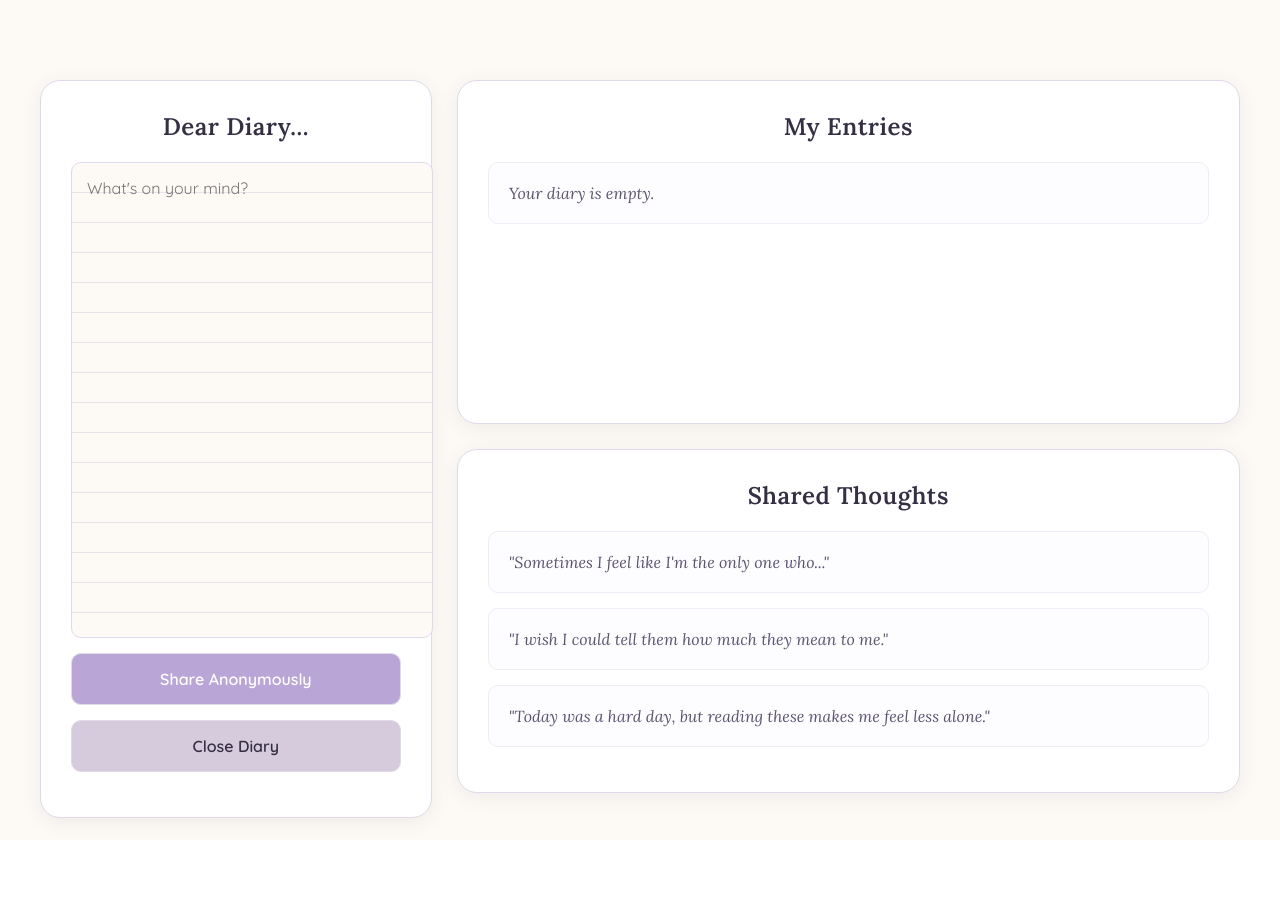
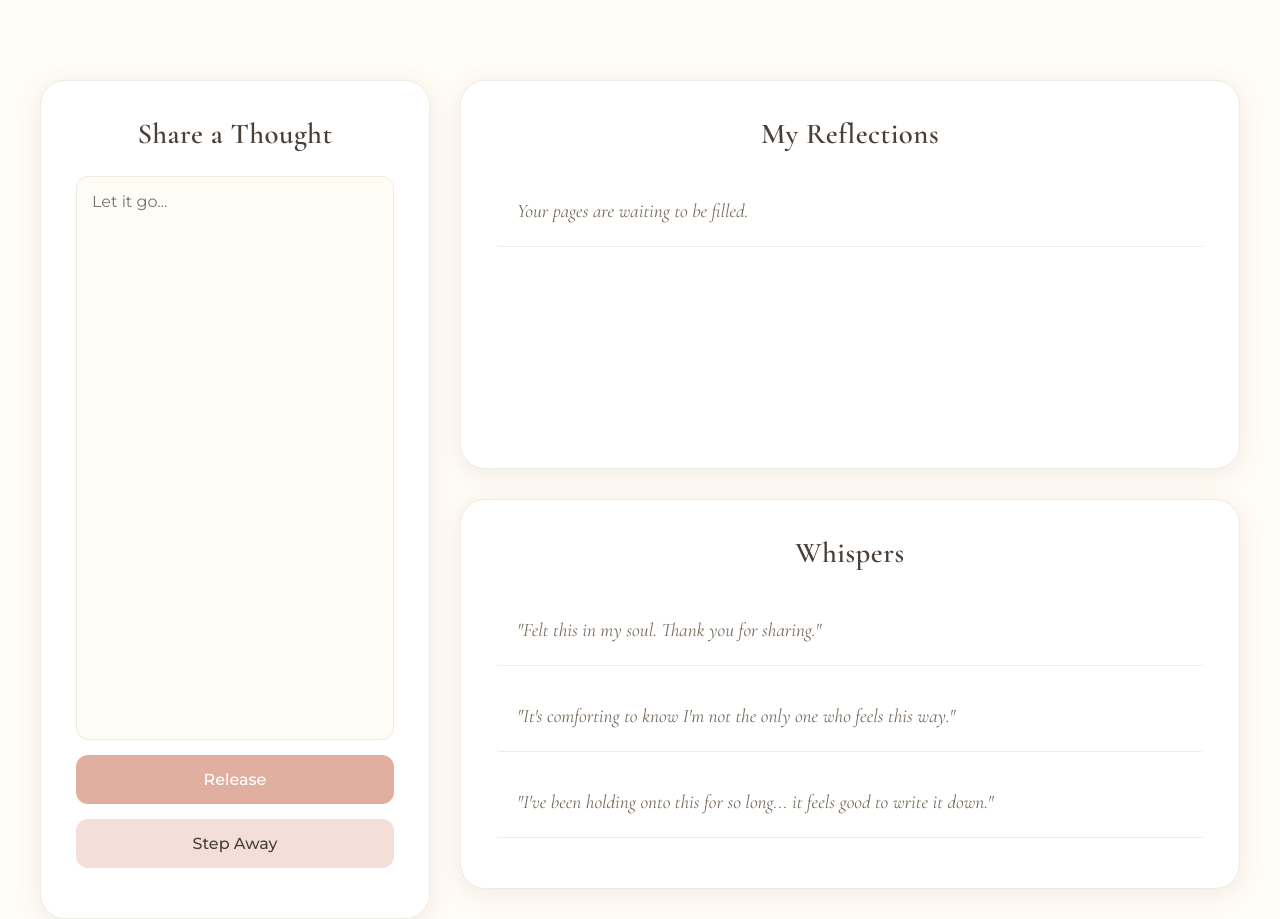
Before and after one commit to FakeandrewA/confessions, a Django app: page /confessions/ in a window 1280 px wide. Before the commit the page ends 829 px from the top, so only its background shows below. Run offline with Django 5.2, Linux system fonts and the light colour scheme; the visitor is signed in with stand-in values (Sample User, id 1).

Commit message:
Gemini CLI
@templates/confessions/home.html

I’d like this page redesigned with a warm, gentle, and inviting aesthetic, creating a safe space where people can share their deepest thoughts and confessions anonymously.

Here’s how I imagine it:

On the left-hand side, there should be a soothing dashboard for creating my own posts, almost like writing a heartfelt letter or journaling in a private nook.

In the top right section, display my own confessions, with a soft scrolling experience if they overflow, evoking the feeling of leafing through personal pages.

In the bottom right section, show confessions shared by other users, gently reminding us that we’re never alone in what we carry.

Include subtle, thoughtfully placed buttons to update or delete my posts, providing quiet control without disrupting the calming atmosphere.

I’d also love for this design to use a warm, cozy color palette — think soft earthy tones, muted corals, gentle ambers, or comforting blush hues — to reinforce a sense of safety, intimacy, and trust.

The overall experience should feel like a comforting retreat: a space where vulnerability is met with warmth and understanding, rather than cold technology.

```diff
--- a/templates/confessions/home.html
+++ b/templates/confessions/home.html
@@ -2,23 +2,23 @@
 <html lang="en">
 <head>
     <meta charset="UTF-8" />
-    <title>A Safe Space</title>
+    <title>The Comfort Corner</title>
     <style>
-        @import url('https://fonts.googleapis.com/css2?family=Lora:ital,wght@0,400;0,600;1,400&family=Quicksand:wght@400;600&display=swap');
+        @import url('https://fonts.googleapis.com/css2?family=Cormorant+Garamond:ital,wght@0,400;0,600;1,400&family=Montserrat:wght@400;500&display=swap');
 
         :root {
-            --bg-color: #fdfaf6;
-            --panel-bg: #ffffff;
-            --text-color: #5c5470;
-            --heading-color: #352f44;
-            --accent-color: #b9a5d6;
-            --subtle-accent: #d6cadd;
-            --border-color: #e0d9e9;
-            --shadow-color: rgba(53, 47, 68, 0.08);
+            --bg-color: #FFFBF5;
+            --panel-bg: #FFFFFF;
+            --text-color: #776B5D;
+            --heading-color: #4A403A;
+            --accent-color: #E0AFA0; /* Muted Coral/Blush */
+            --subtle-accent: #F4DFD8;
+            --border-color: #F0EBE3;
+            --shadow-color: rgba(119, 107, 93, 0.1);
         }
 
         body {
-            font-family: 'Quicksand', sans-serif;
+            font-family: 'Montserrat', sans-serif;
             background-color: var(--bg-color);
             color: var(--text-color);
             margin: 0;
@@ -32,7 +32,7 @@
         .container {
             display: grid;
             grid-template-columns: 1fr 2fr;
-            gap: 25px;
+            gap: 30px;
             width: 100%;
             max-width: 1200px;
             height: 85vh;
@@ -41,23 +41,23 @@
         .widget {
             background: var(--panel-bg);
             border: 1px solid var(--border-color);
-            border-radius: 20px;
-            padding: 30px;
-            box-shadow: 0 4px 20px var(--shadow-color);
+            border-radius: 25px;
+            padding: 35px;
+            box-shadow: 0 5px 25px var(--shadow-color);
+            display: flex;
+            flex-direction: column;
         }
 
         .journal {
             grid-column: 1 / 2;
             grid-row: 1 / 3;
-            display: flex;
-            flex-direction: column;
         }
 
         .right-panel {
             grid-column: 2 / 3;
             display: grid;
             grid-template-rows: 1fr 1fr;
-            gap: 25px;
+            gap: 30px;
             height: 100%;
         }
 
@@ -66,11 +66,13 @@
         }
 
         h2 {
-            font-family: 'Lora', serif;
+            font-family: 'Cormorant Garamond', serif;
             color: var(--heading-color);
             text-align: center;
             margin-top: 0;
+            margin-bottom: 25px;
             font-weight: 600;
+            font-size: 1.8em;
             letter-spacing: 0.5px;
         }
 
@@ -78,35 +80,35 @@
             width: 100%;
             padding: 15px;
             margin-bottom: 15px;
-            border-radius: 10px;
+            border-radius: 12px;
             border: 1px solid var(--border-color);
             background-color: var(--bg-color);
             color: var(--text-color);
-            font-family: 'Quicksand', sans-serif;
+            font-family: 'Montserrat', sans-serif;
             font-size: 1em;
+            box-sizing: border-box;
         }
 
         textarea {
             resize: none;
             flex-grow: 1;
-            background-image: repeating-linear-gradient(var(--bg-color), var(--bg-color) 29px, var(--subtle-accent) 30px);
-            line-height: 30px;
-            padding-top: 10px;
         }
         textarea:focus {
             outline: 1px solid var(--accent-color);
+            border-color: var(--accent-color);
         }
 
         button {
             background-color: var(--accent-color);
             color: white;
-            font-weight: 600;
+            font-weight: 500;
             cursor: pointer;
             transition: background-color 0.3s;
+            border: none;
         }
 
         button:hover {
-            background-color: #a892c7;
+            background-color: #d49a8a;
         }
 
         .logout-form {
@@ -118,7 +120,7 @@
             color: var(--heading-color);
         }
         .logout-button:hover {
-            background-color: #c7b8d8;
+            background-color: #e9d1c9;
         }
 
         ul {
@@ -128,16 +130,24 @@
         }
 
         li {
-            background-color: #fdfdff;
+            background-color: transparent;
             padding: 20px;
             margin-bottom: 15px;
-            border-radius: 10px;
-            border: 1px solid #f0ebf5;
+            border: 1px solid transparent;
+            border-bottom-color: var(--border-color);
+            border-radius: 4px;
             display: flex;
             justify-content: space-between;
             align-items: center;
-            font-family: 'Lora', serif;
+            font-family: 'Cormorant Garamond', serif;
             font-style: italic;
+            font-size: 1.2em;
+            line-height: 1.5;
+            transition: background-color 0.3s, border-color 0.3s;
+        }
+        li:hover {
+            background-color: #fffdfa;
+            border-color: var(--subtle-accent);
         }
 
         .post-content {
@@ -147,7 +157,7 @@
 
         .post-actions {
             opacity: 0;
-            transition: opacity 0.3s;
+            transition: opacity 0.4s;
         }
         li:hover .post-actions {
             opacity: 1;
@@ -162,6 +172,8 @@
             border: none;
             color: var(--accent-color);
             font-weight: 600;
+            font-family: 'Montserrat', sans-serif;
+            font-style: normal;
         }
         .post-actions button:hover {
             color: var(--heading-color);
@@ -169,11 +181,12 @@
         }
 
         /* Custom Scrollbar */
-        ::-webkit-scrollbar { width: 8px; }
+        ::-webkit-scrollbar { width: 10px; }
         ::-webkit-scrollbar-track { background: var(--bg-color); }
         ::-webkit-scrollbar-thumb {
             background: var(--subtle-accent);
             border-radius: 10px;
+            border: 2px solid var(--bg-color);
         }
         ::-webkit-scrollbar-thumb:hover {
             background: var(--accent-color);
@@ -184,41 +197,41 @@
 <body>
     <div class="container">
         <div class="journal widget">
-            <h2>Dear Diary...</h2>
+            <h2>Share a Thought</h2>
             <form method="post" action="/confessions/create/" style="display: flex; flex-direction: column; height: 100%;">
                 {% csrf_token %}
-                <textarea name="content" placeholder="What's on your mind?" required></textarea>
-                <button type="submit">Share Anonymously</button>
+                <textarea name="content" placeholder="Let it go..." required></textarea>
+                <button type="submit">Release</button>
             </form>
             <form class="logout-form" action="logout/" method="post">
                 {% csrf_token %}
-                <button type="submit" class="logout-button">Close Diary</button>
+                <button type="submit" class="logout-button">Step Away</button>
             </form>
         </div>
         <div class="right-panel">
             <div class="my-diary widget">
-                <h2>My Entries</h2>
+                <h2>My Reflections</h2>
                 <ul>
                     {% for confession in confessions %}
                         <li>
                             <span class="post-content">{{ confession.content }}</span>
                             <div class="post-actions">
-                                <button>Edit</button>
-                                <button>Delete</button>
+                                <button>Amend</button>
+                                <button>Let Go</button>
                             </div>
                         </li>
                     {% empty %}
-                        <li>Your diary is empty.</li>
+                        <li>Your pages are waiting to be filled.</li>
                     {% endfor %}
                 </ul>
             </div>
             <div class="shared-thoughts widget">
-                <h2>Shared Thoughts</h2>
+                <h2>Whispers</h2>
                 <ul>
                     {# Placeholder for other users' posts #}
-                    <li><span class="post-content">"Sometimes I feel like I'm the only one who..."</span></li>
-                    <li><span class="post-content">"I wish I could tell them how much they mean to me."</span></li>
-                    <li><span class="post-content">"Today was a hard day, but reading these makes me feel less alone."</span></li>
+                    <li><span class="post-content">"Felt this in my soul. Thank you for sharing."</span></li>
+                    <li><span class="post-content">"It's comforting to know I'm not the only one who feels this way."</span></li>
+                    <li><span class="post-content">"I've been holding onto this for so long... it feels good to write it down."</span></li>
                 </ul>
             </div>
         </div>
```
